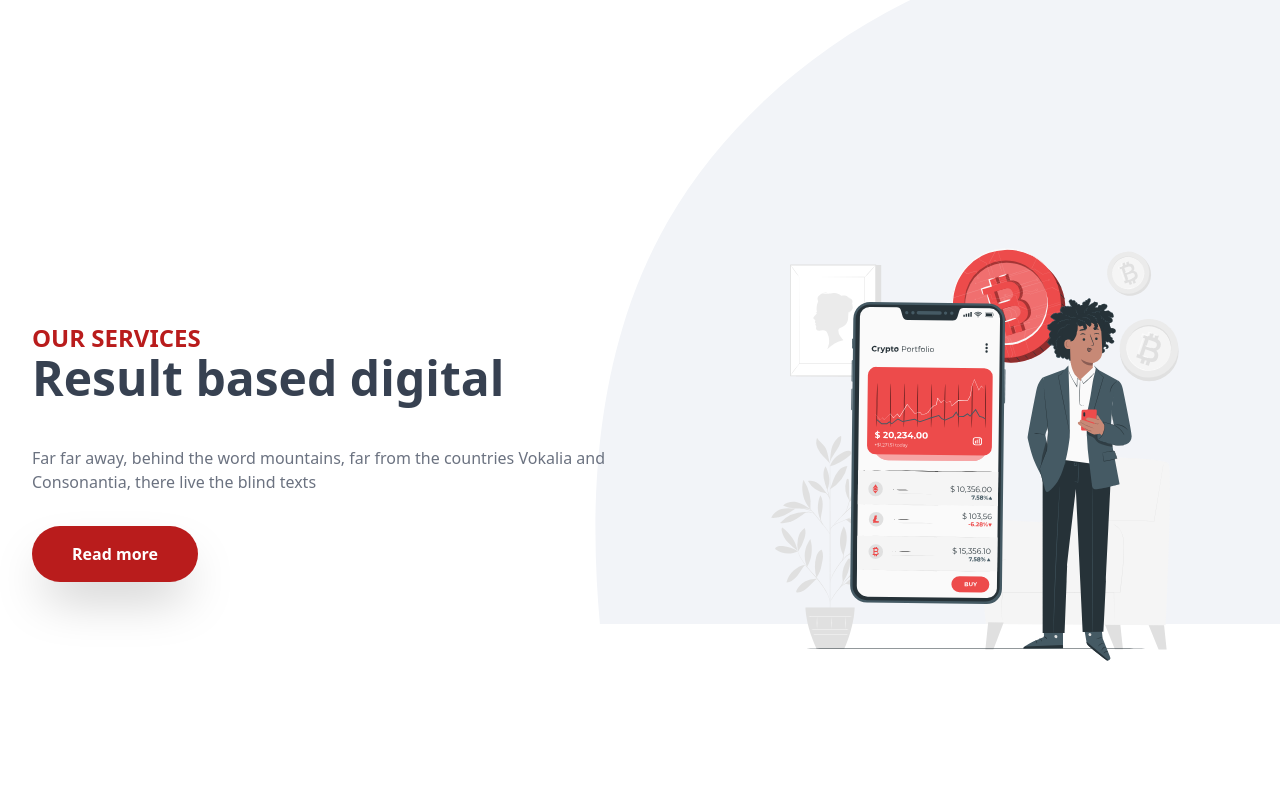
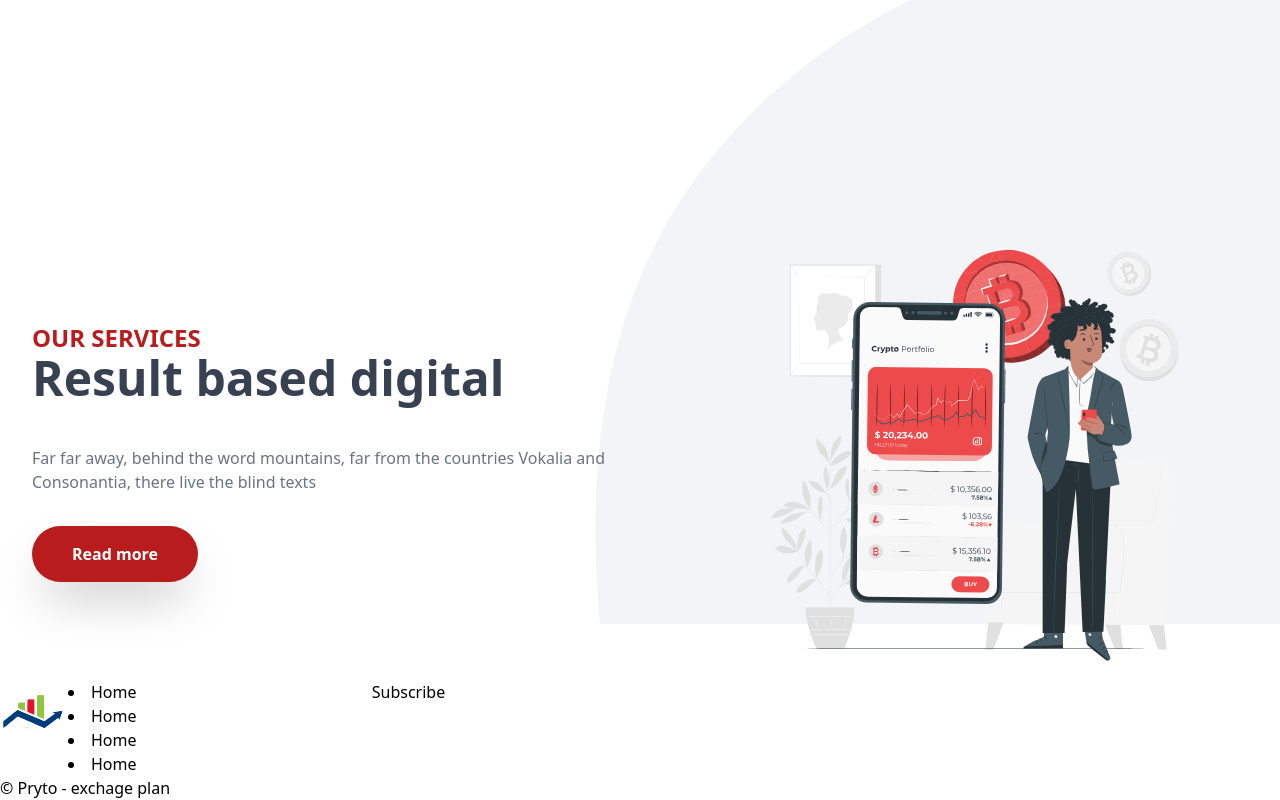
Before and after one commit to kodervine/pryto, a website: page src/index.html in a window 1280 px wide. Shown: the part 2976-3776 px from the top of the page. Before the commit the page ends 3656 px from the top, so only its background shows below. Drawn offline with nearby package versions, Linux system fonts and the light colour scheme.

Commit message:
working on the footer

```diff
--- a/src/index.html
+++ b/src/index.html
@@ -398,5 +398,22 @@
         />
       </div>
     </section>
+
+    <footer>
+      <article class="flex flex-col lg:flex-row">
+        <div><img src="/src/images/logo-image.png" alt="" /></div>
+        <nav>
+          <li>Home</li>
+          <li>Home</li>
+          <li>Home</li>
+          <li>Home</li>
+        </nav>
+        <form class="rounded-full border-1 border-gray-900">
+          <input type="email" name="" id="" />
+          <button>Subscribe</button>
+        </form>
+      </article>
+      <p>&copy; Pryto - exchage plan</p>
+    </footer>
   </body>
 </html>
```
